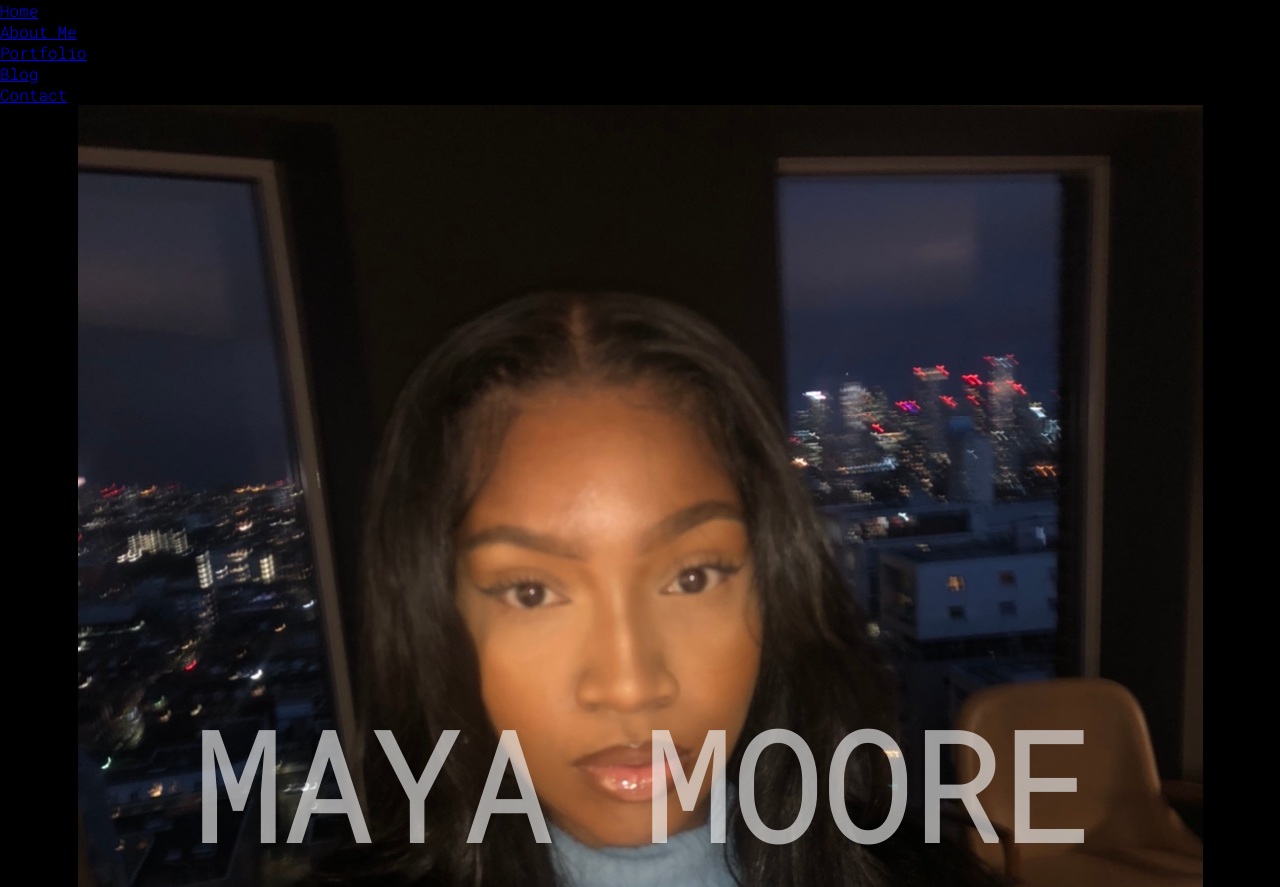
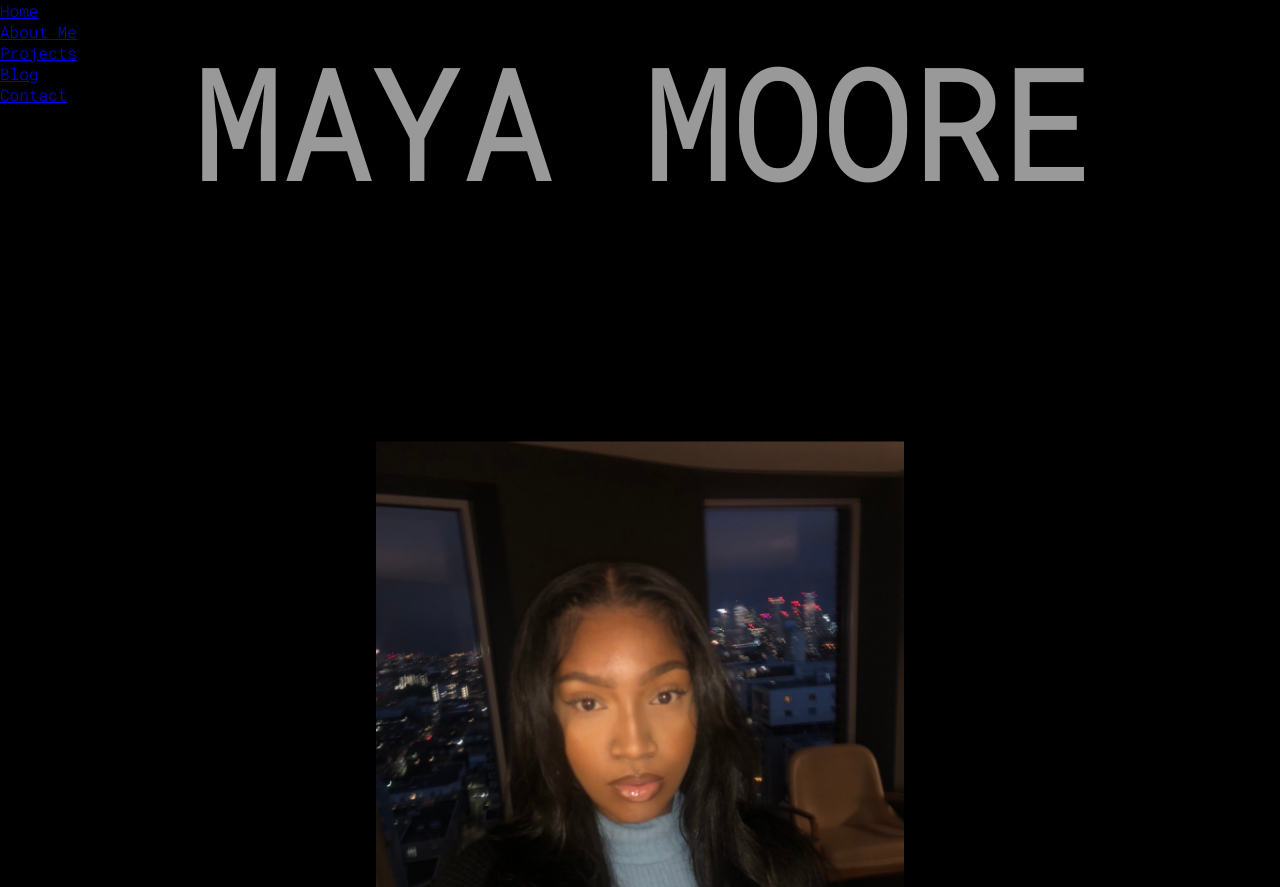
Before and after one commit to black-codher-bootcamp-2021-vaughan/unit-02-html-css-assessment-mayanaomi, a website: page index.html in a window 1280 px wide. Shown: the top 887 px of the page. Drawn offline with Linux system fonts and the light colour scheme.

Commit message:
udated portfolio

```diff
--- a/index.html
+++ b/index.html
@@ -2,7 +2,7 @@
 <html lang="en">
     <head>
         <meta charset="utf-8">
-        <link rel="stylesheet" type="text/css" href="styleportfolio.css">
+        <link rel="stylesheet" type="text/css" href="style/main.css">
         <title> Maya Moore- Portfolio </title>
     </head>
     <body>
@@ -17,7 +17,7 @@
                     <ul>
                 <li><a href="#Home">Home</a></li>
                 <li> <a href="#about-me">About Me</a></li>
-                <li><a href="#Portfolio">Portfolio</a></li>
+                <li><a href="#Projects">Projects</a></li>
                 <li><a href="#Blog">Blog</a></li>
                 <li> <a href="#contact">Contact</a></li>
             </ul>
@@ -26,6 +26,8 @@
 <!-- Hompage start-->
 <section id="Home">
     <h1 class="heading1">MAYA MOORE</h1>
+    <img class="profile-img" src="profile-img.jpg" alt="maya-moore">
+
 </section>
 
 <!--About Me-->
@@ -57,7 +59,7 @@
                 <li>
                     <div class="timeline-content">
                         <h3 class="date"> October 2021 - Present</h3>
-                        <h2>Glorious Brands</h2>
+                        <h2>GB</h2>
                         <p> Sales & Marketing Assistant </p>
                     </div>
                 </li>
@@ -130,7 +132,7 @@
 </section>
 
 <!-- Projects-->
-<section id="projects">
+<section id="Projects">
     <br>
     <h1 class="heading">Projects</h1>
     <br>
--- a/styleportfolio.css
+++ b/style/main.css
@@ -17,11 +17,11 @@ h1{
 #Home {
   display: flex;
   flex-direction: column;
-  height: 170vh;
+  margin-top: 150px;
+  margin-bottom: 150px;
+  height: 110vh;
   justify-content: center;
   align-items: center;
-  background-color: rgb(#000000);
-  background-image: url("Profile-Picture.jpg");
   background-position: center;
   background-size: length;
   background-repeat: no-repeat;
@@ -36,6 +36,11 @@ h1{
   bottom: 0;
   z-index: -1;
   opacity: 0.8;
+}
+
+.profile-img{
+  max-width: 130%;
+  max-height: 130%;
 }
 
 /* Timeline Start */
```
Also changed, not shown: profile-img.jpg (renamed from Profile-Picture.jpg).
